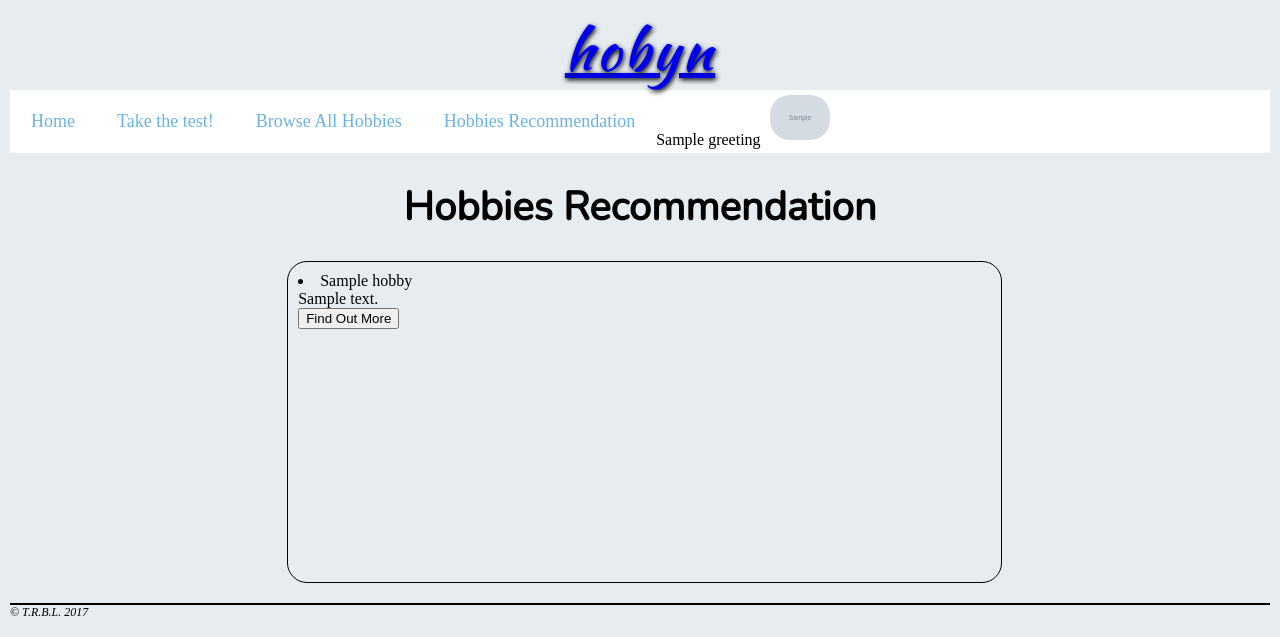
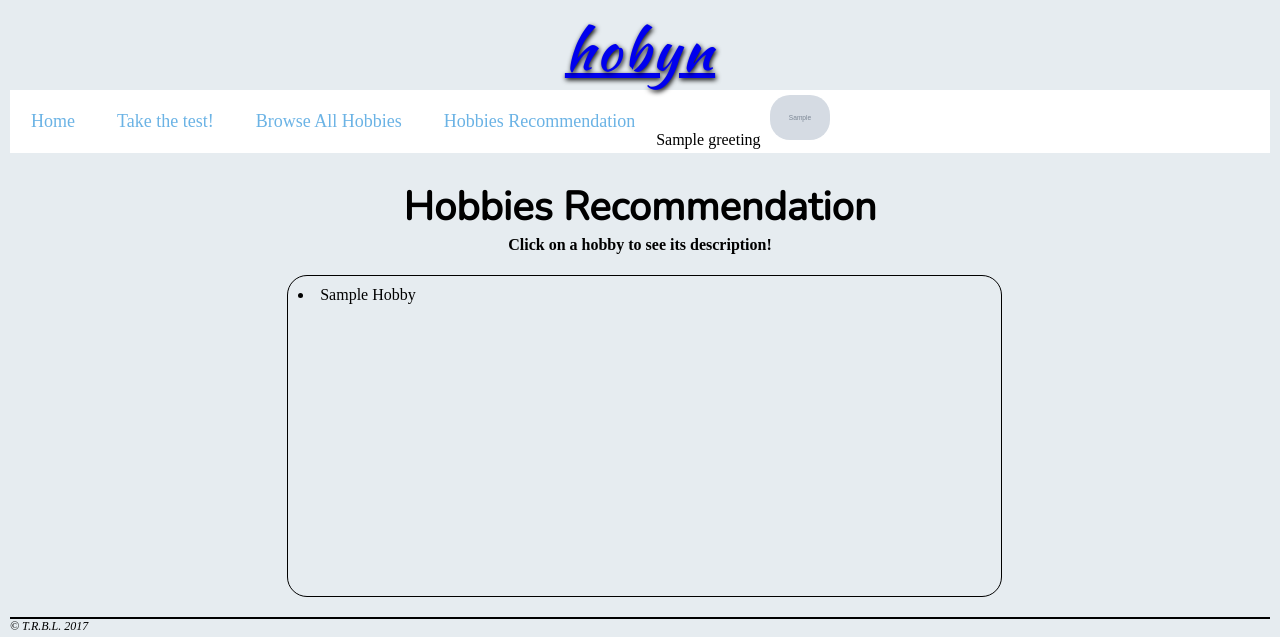
Before and after one commit to mdalhlke/hobyn, a Python web app: template templates/recommendation.html in a window 1280 px wide. Shown: the top 637 px of the page. Run offline with Jinja, Linux system fonts and the light colour scheme; the template is opened without the code that fills it: most values are stand-ins (such as "Sample title", 1, 10 or a date in 2020); grey boxes marked "Sample" are stand-in pictures; some libraries are stand-ins or nearby versions.

Commit message:
rec page design

```diff
--- a/styles/hobby.css
+++ b/styles/hobby.css
@@ -151,7 +151,7 @@ img {
 
 .description{
   position: absolute;
-  top: 156px;
+  top: 238px;
   right: 10px;
   left: 600px;
   padding:10px 10px 30px 10px;
--- a/styles/recommendation.css
+++ b/styles/recommendation.css
@@ -2,6 +2,43 @@ h1{
   font-family: Nunito;
   text-align: center;
   font-size: 40px;
+  margin-bottom: 2px;
+}
+
+h4 {
+  text-align: center;
+  margin-top: 0px;
+}
+
+#find_out_more{
+  font-size:14px;
+  padding:10px 12px;
+  display:inline-block;
+  margin:15px 5px 5px 5px;
+  border-radius:6px;
+  border:solid rgba(0,0,0,0.2);
+  border-width:1px 1px 5px;
+  box-shadow:0 5px 0 rgba(0,0,0,0.1),
+  inset 0 0 3px rgba(255,255,255,0.3);
+  cursor:pointer; user-select:none;
+  transition:0.4s ease;
+  background:#1c55a0;
+  position: absolute;
+  bottom: 3px;
+  right: 3px;
+  color: white;
+  text-decoration: none;
+}
+
+#find_out_more:hover {
+  transform:translateY(-3px);
+  box-shadow:0 6px 0 rgba(0,0,0,0.1),
+  inset 0 0 1px rgba(255,255,255,0.4);
+  border-bottom-width:8px;
+}
+
+.field{
+  text-transform: capitalize;
 }
 
 .description {
@@ -17,6 +54,17 @@ h1{
   position: relative;
   left: 22%;
   clear: both;
+}
+
+.hobbyDescription {
+  display: none;
+  margin: 5px 5px 20px 35px;
+  border-style: dotted;
+  border-color: #3e76c1;
+  padding: 6px 6px 15px 10px;
+  font-style: oblique;
+  height: 130px;
+  position: relative;
 }
 
 body {
--- a/templates/recommendation.html
+++ b/templates/recommendation.html
@@ -5,13 +5,14 @@
     <link rel="stylesheet" href="styles/recommendation.css">
     <link href='https://fonts.googleapis.com/css?family=Nunito' rel='stylesheet'>
     <script src="https://ajax.googleapis.com/ajax/libs/jquery/3.2.1/jquery.min.js"></script>
+    <script src="/scripts/all_hobbies.js"></script>
   </head>
   <body>
 
     {% include "nav.html" %}
 
         <h1>Hobbies Recommendation</h1>
-
+        <h4>Click on a hobby to see its description! </h4>
       <div class= "description">
             {%for hobby in hobby_list%}
           <div>
@@ -19,7 +20,7 @@
                <div class=hobbyDescription> {{hobby.description}}
                    <form action="/personal_hobby" method="post">
                        <input type="hidden" name="name" value="{{hobby.name}}">
-                        <input type="submit" id="find" value="Find Out More">
+                        <input type="submit" id="find_out_more" value="Find Out More">
                    </form>
                </div>
              </li>
```
